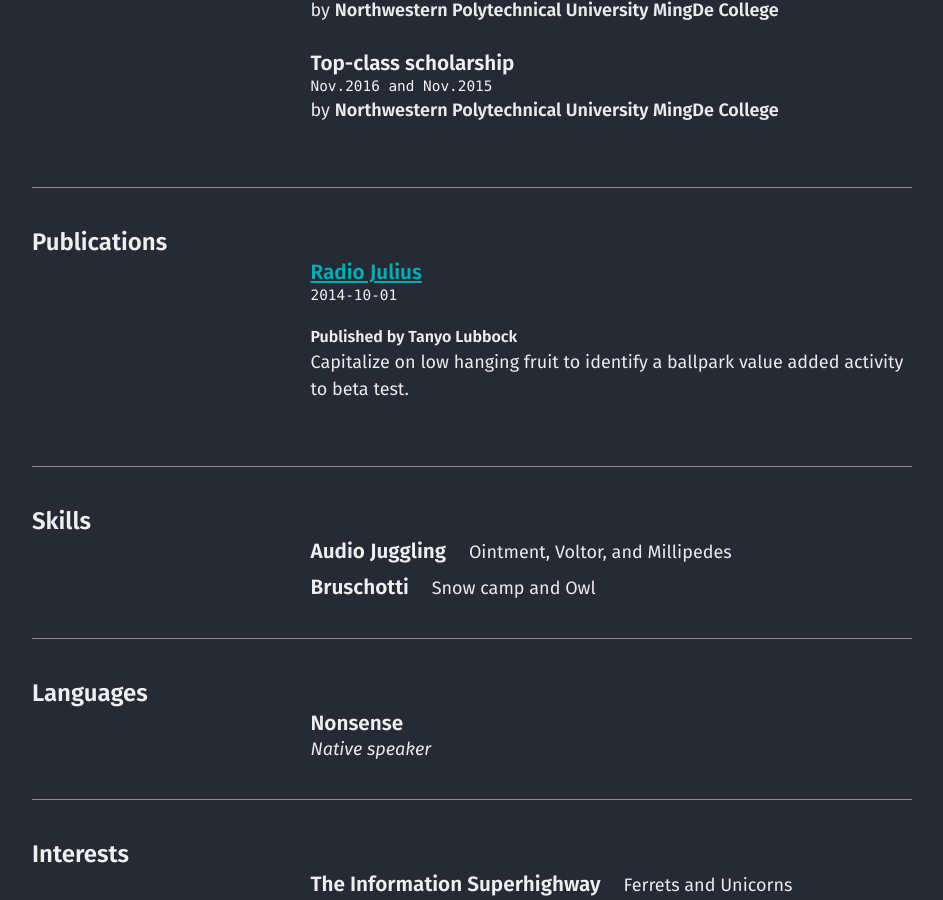
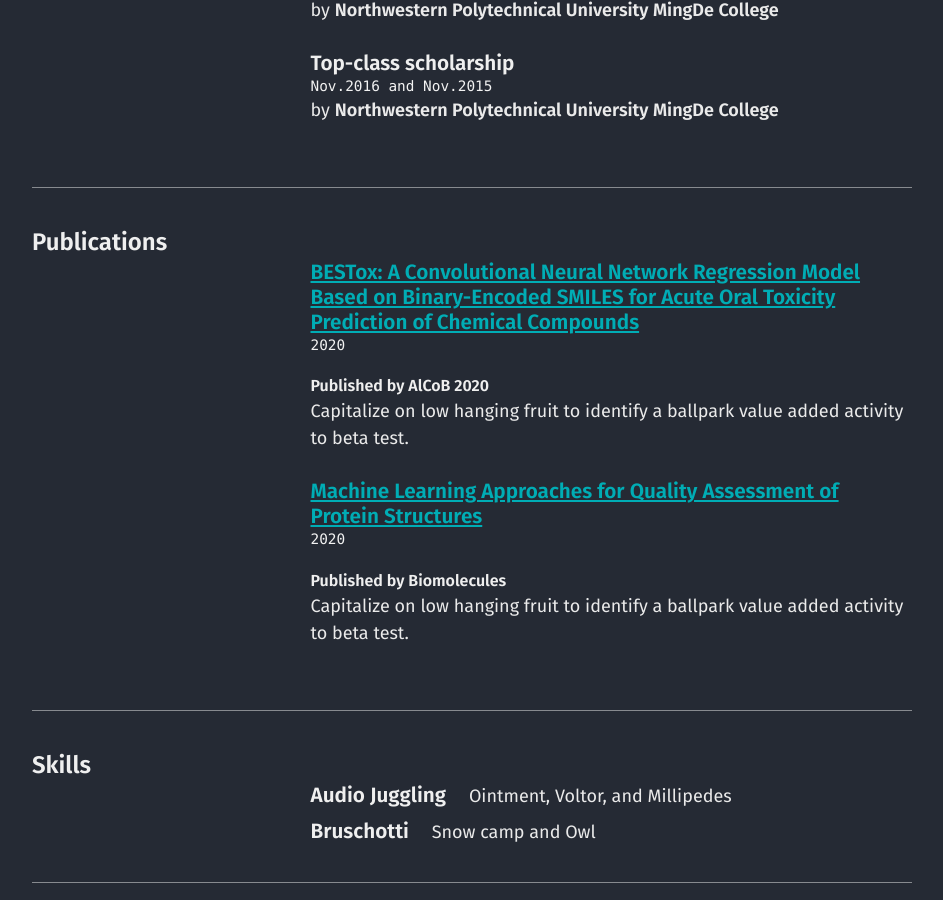
Before and after one commit to chen709847237/chen709847237, a Jekyll site: the page built from cv.md, in a window 1280 px wide and 900 px high, scrolled down 2054 px. Shown: the whole window, without its empty margins (40-983 px from the left). Built offline with Jekyll 4.4.1, drawn with Linux system fonts in a browser that asks for light colours.

Commit message:
Update cv.json

```diff
--- a/_data/cv.json
+++ b/_data/cv.json
@@ -91,10 +91,17 @@
   ],
   "publications": [
     {
-      "name": "Radio Julius",
-      "publisher": "Tanyo Lubbock",
-      "releaseDate": "2014-10-01",
-      "website": "https://en.rhy.es",
+      "name": "BESTox: A Convolutional Neural Network Regression Model Based on Binary-Encoded SMILES for Acute Oral Toxicity Prediction of Chemical Compounds",
+      "publisher": "AlCoB 2020",
+      "releaseDate": "2020",
+      "website": "https://doi.org/10.1007/978-3-030-42266-0_12",
+      "summary": "Capitalize on low hanging fruit to identify a ballpark value added activity to beta test."
+    },
+    {
+      "name": "Machine Learning Approaches for Quality Assessment of Protein Structures",
+      "publisher": "Biomolecules",
+      "releaseDate": "2020",
+      "website": "https://doi.org/10.3390/biom10040626",
       "summary": "Capitalize on low hanging fruit to identify a ballpark value added activity to beta test."
     }
   ],
```
